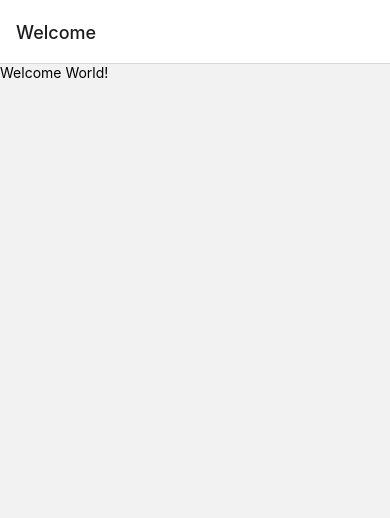
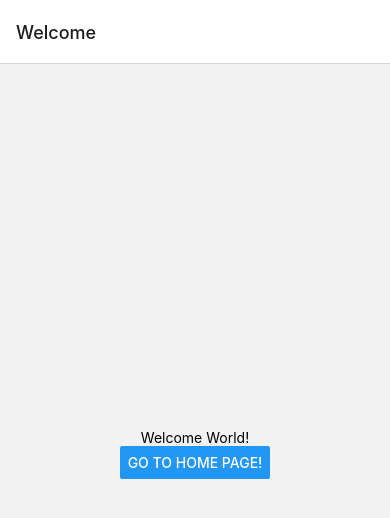
Before and after one commit to TarifEzaz/React-Navigation-Examples, a React Native app: screen /Welcome in a window 390 px wide. Shown: the top 518 px of the page. Built offline with nearby package versions, Linux system fonts and the light colour scheme.

Commit message:
feat: use navigation prop passed to the screen components defined inside the stack Navigator component
Screen components receive the navigation prop if they are wrapped inside the stack Navigator component. This prop can be used to move to other stack Screens defined inside stack Navigators

```diff
--- a/Screens/Welcome.jsx
+++ b/Screens/Welcome.jsx
@@ -1,9 +1,13 @@
-import { Text, View } from "react-native";
+import { Button, Text, View } from "react-native";
 
 export default function WelcomeWorld({navigation}) {
     return (
-        <View>
+        <View style={{ flex: 1, alignItems: 'center', justifyContent: 'center' }}>
             <Text>Welcome World!</Text>
+            <Button
+                title="Go to Home Page!"
+                onPress={() => navigation.navigate('Home')}
+            />
         </View>
     )
 }
```
